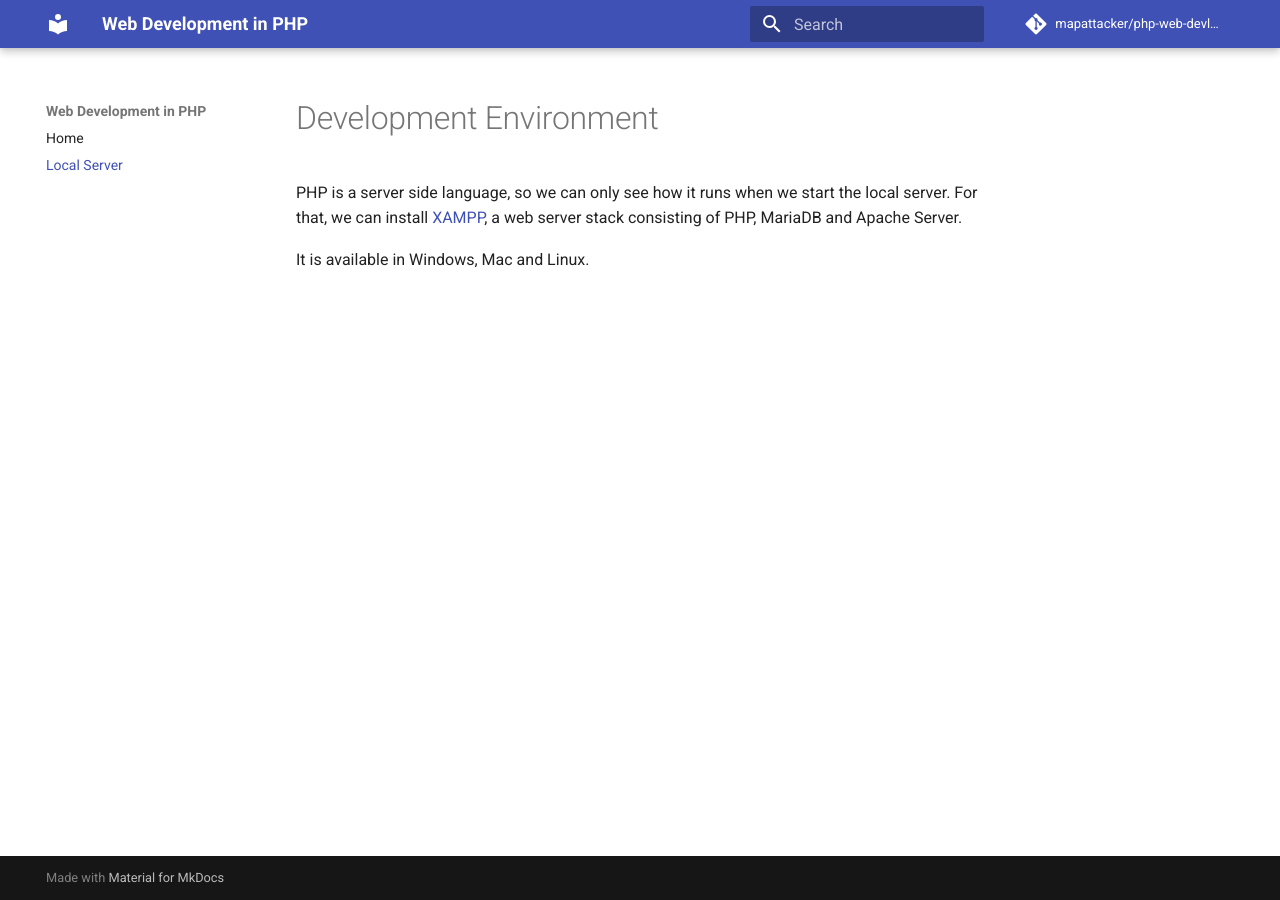
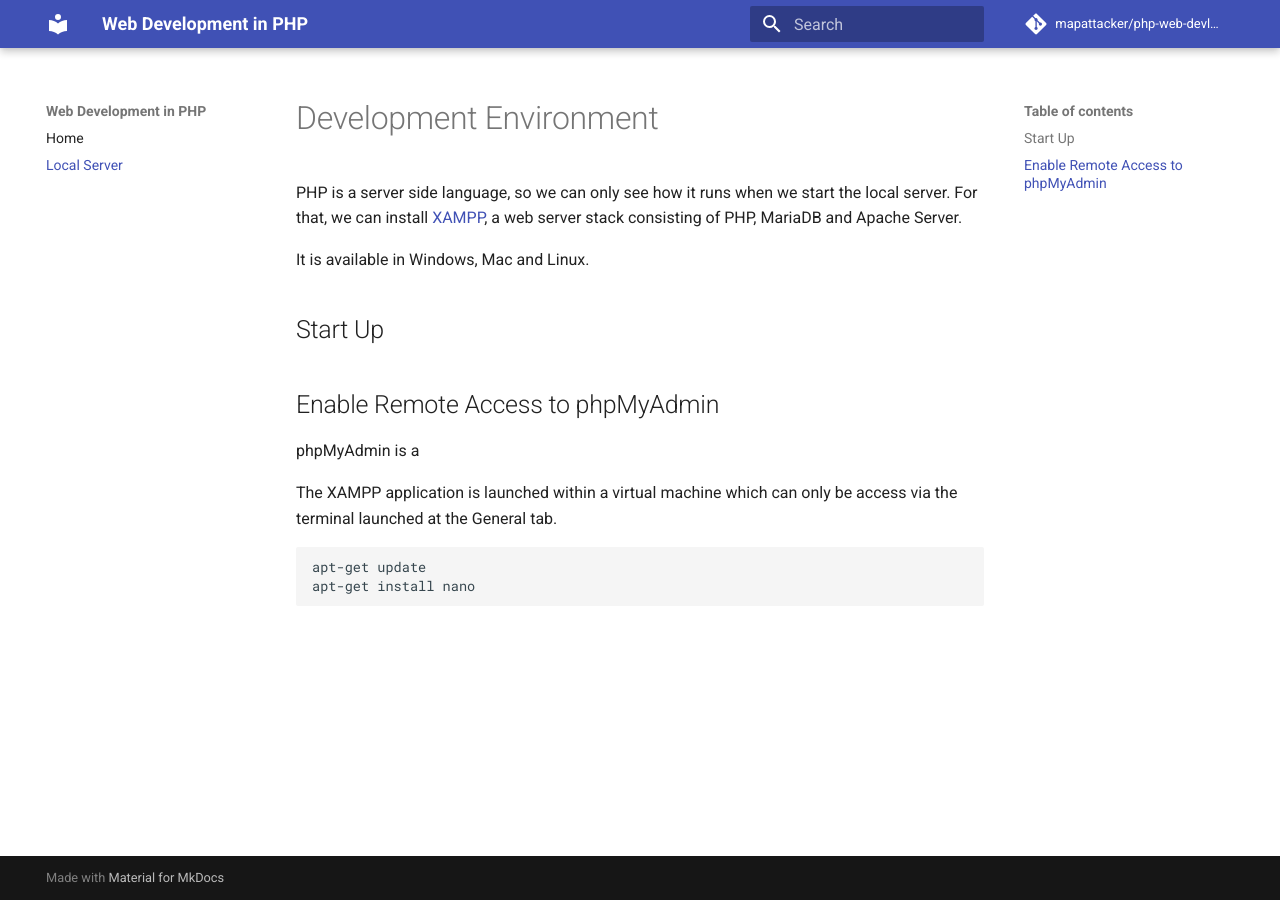
Before and after one commit to mapattacker/php-web-devlopment, an MkDocs documentation site: the page built from docs/local.md, in a window 1280 px wide. Built offline with MkDocs 1.6.1 and Material for MkDocs 9.7.7, drawn with Linux system fonts in a browser that asks for light colours; comment, search, counter and statistics services are not loaded.

Commit message:
Add images & new md

````diff
--- a/docs/local.md
+++ b/docs/local.md
@@ -3,3 +3,17 @@
 PHP is a server side language, so we can only see how it runs when we start the local server. For that, we can install [XAMPP](https://www.apachefriends.org/index.html), a web server stack consisting of PHP, MariaDB and Apache Server.
 
 It is available in Windows, Mac and Linux.
+
+## Start Up
+
+
+## Enable Remote Access to phpMyAdmin
+
+phpMyAdmin is a
+
+The XAMPP application is launched within a virtual machine which can only be access via the terminal launched at the General tab.
+
+```bash
+apt-get update
+apt-get install nano
+```
````
Also changed, not shown: images/xampp1.png (added), images/xampp2.png (added), images/xampp3.png (added).
